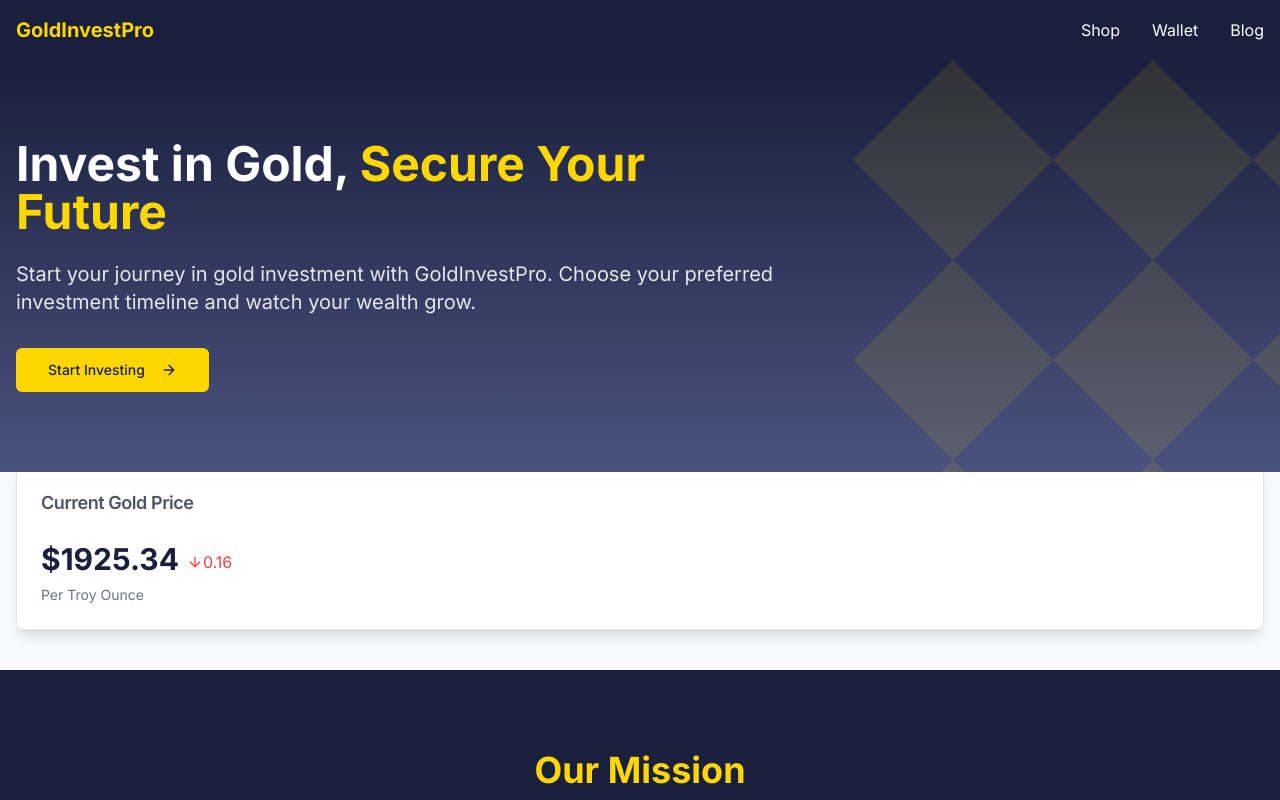
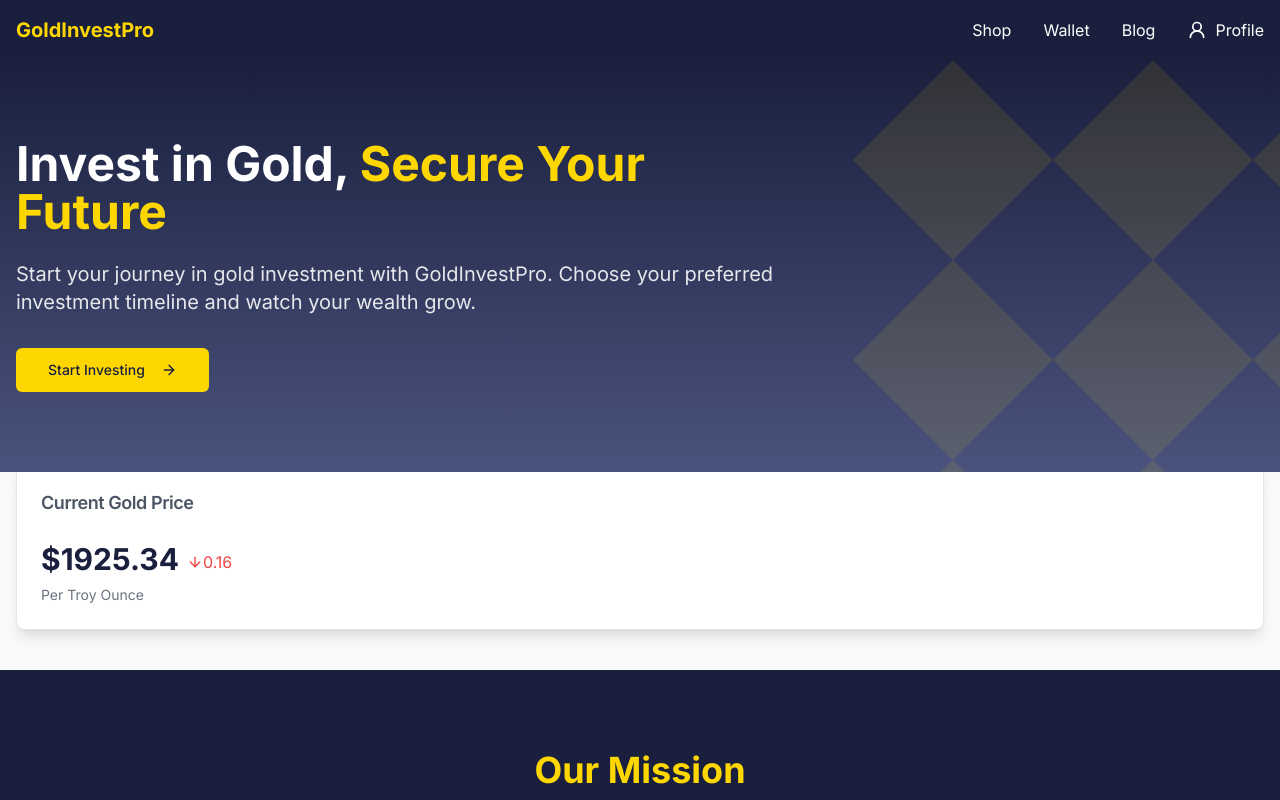
Before and after one commit to goldinvestpro/golden-wealth-harvest-35, a React (Vite) app: page / in a window 1280 px wide. Shown: the top 800 px of the page. Built offline with nearby package versions, Linux system fonts and the light colour scheme.

Commit message:
Add profile to navigation
Implemented a profile section in the navigation component to enhance user accessibility and personalization.
[skip gpt_engineer]

```diff
--- a/src/components/Navigation.tsx
+++ b/src/components/Navigation.tsx
@@ -1,4 +1,5 @@
 import { Link } from "react-router-dom";
+import { UserRound } from "lucide-react";
 
 export const Navigation = () => {
   return (
@@ -9,10 +10,17 @@ export const Navigation = () => {
             GoldInvestPro
           </Link>
 
-          <div className="flex gap-8">
+          <div className="flex items-center gap-8">
             <Link to="/shop" className="hover:text-gold-300 transition-colors">Shop</Link>
             <Link to="/wallet" className="hover:text-gold-300 transition-colors">Wallet</Link>
             <Link to="/blog" className="hover:text-gold-300 transition-colors">Blog</Link>
+            <Link
+              to="/profile"
+              className="hover:text-gold-300 transition-colors flex items-center gap-2"
+            >
+              <UserRound size={20} />
+              <span>Profile</span>
+            </Link>
           </div>
         </div>
       </div>
```
